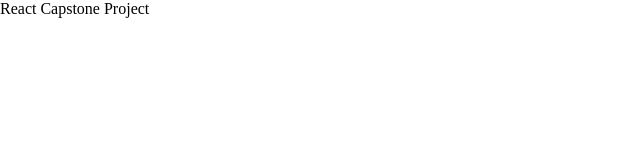
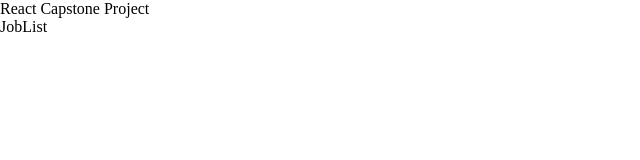
Before and after one commit to fabgrel10/remoter, a React (Create React App) app: page /jobs in a window 1280 px wide. Shown: the top 160 px of the page, without its empty margins (0-640 px from the left). Built offline with nearby package versions, Linux system fonts and the light colour scheme; a web font is replaced by a local one.

Commit message:
✨ feat: Create initial routing setup

```diff
--- a/package.json
+++ b/package.json
@@ -10,6 +10,7 @@
     "react": "^17.0.2",
     "react-dom": "^17.0.2",
     "react-redux": "^7.2.6",
+    "react-router-dom": "^6.2.2",
     "react-scripts": "5.0.0",
     "sass": "^1.49.9"
   },
--- a/src/App.js
+++ b/src/App.js
@@ -1,10 +1,12 @@
 import React from 'react';
+import MainRoutes from './routes/MainRoutes';
 import './style/main.scss';
 
 function App() {
   return (
     <div className="app">
       <h1>React Capstone Project</h1>
+      <MainRoutes />
     </div>
 
   );
--- /dev/null
+++ b/src/features/JobList.jsx
@@ -0,0 +1,7 @@
+import React from 'react';
+
+const JobList = () => (
+  <div>JobList</div>
+);
+
+export default JobList;
--- a/src/index.js
+++ b/src/index.js
@@ -1,6 +1,7 @@
 import React from 'react';
 import ReactDOM from 'react-dom';
 import { Provider } from 'react-redux';
+import { BrowserRouter as Router } from 'react-router-dom';
 import App from './App';
 import store from './app/store';
 import * as serviceWorker from './serviceWorker';
@@ -8,8 +9,11 @@ import * as serviceWorker from './serviceWorker';
 ReactDOM.render(
   <React.StrictMode>
     <Provider store={store}>
-      <App />
+      <Router>
+        <App />
+      </Router>
     </Provider>
+
   </React.StrictMode>,
   document.getElementById('root'),
 );
--- /dev/null
+++ b/src/routes/MainRoutes.jsx
@@ -0,0 +1,12 @@
+import { Navigate, Route, Routes } from 'react-router-dom';
+import JobList from '../features/JobList';
+
+const MainRoutes = () => (
+  <Routes>
+    <Route path="/" element={<Navigate to="/jobs" />} />
+    <Route path="/jobs" element={<JobList />} />
+    <Route path="*" element={<Navigate to="/" />} />
+  </Routes>
+);
+
+export default MainRoutes;
```
Also changed, not shown: 1 other file (tests, documents, lock files or other folders).
